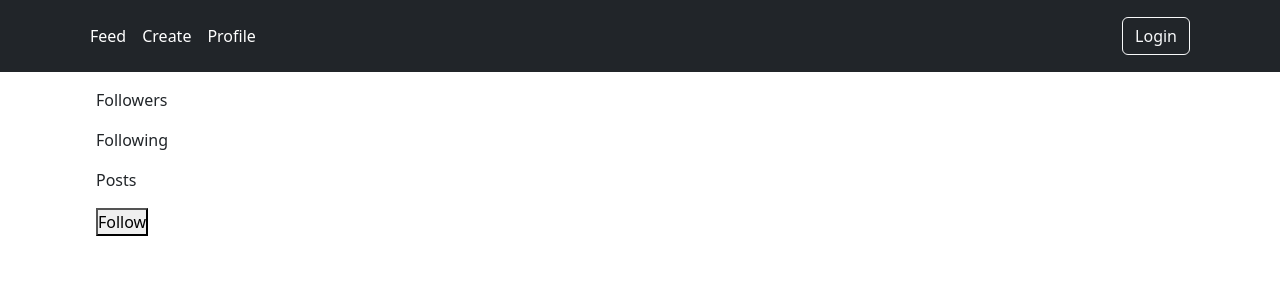
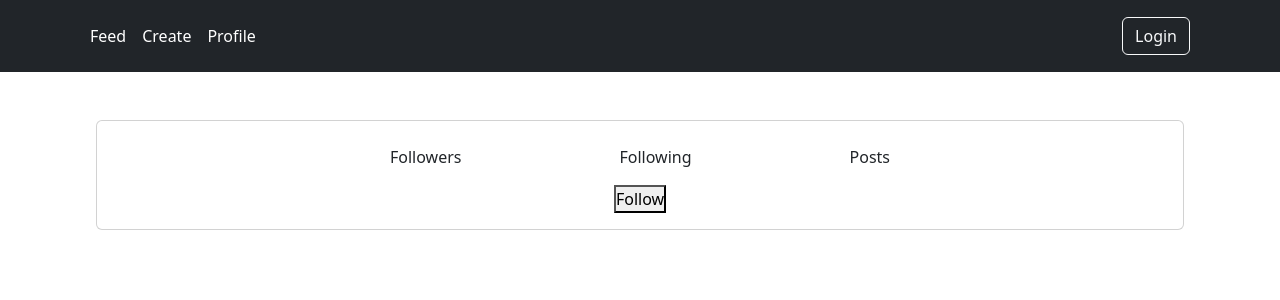
Before and after one commit to LamiSaadat/blog-client, a React (Create React App) app: page /account in a window 1280 px wide. Shown: the top 300 px of the page. Built offline with nearby package versions, Linux system fonts and the light colour scheme.

Commit message:
Updated user card with bootstrap styles

```diff
--- a/src/App.scss
+++ b/src/App.scss
@@ -45,3 +45,19 @@ html {
     height: 1.2rem;
   }
 }
+
+.userCard {
+  margin-top: 3rem;
+
+  &__info {
+    display: flex;
+    flex-direction: column;
+    align-items: center;
+  }
+
+  &__details {
+    display: flex;
+    justify-content: space-between;
+    width: 500px;
+  }
+}
--- a/src/components/UserCard/UserCard.jsx
+++ b/src/components/UserCard/UserCard.jsx
@@ -17,12 +17,14 @@ function UserCard() {
   console.log(userInfo);
 
   return (
-    <div>
-      <div>
-        <p>{userInfo?.firstName}</p>
-        <p>Followers {userInfo?.followedBy?.length}</p>
-        <p>Following {userInfo?.following?.length}</p>
-        <p>Posts {userInfo?.posts?.length}</p>
+    <div className="card text-center userCard">
+      <div className="card-body userCard__info">
+        <h5 className="card-title">{userInfo?.firstName}</h5>
+        <div className="userCard__details">
+          <p className="card-text">Followers {userInfo?.followedBy?.length}</p>
+          <p className="card-text">Following {userInfo?.following?.length}</p>
+          <p className="card-text">Posts {userInfo?.posts?.length}</p>
+        </div>
         <FollowButton />
       </div>
     </div>
```
